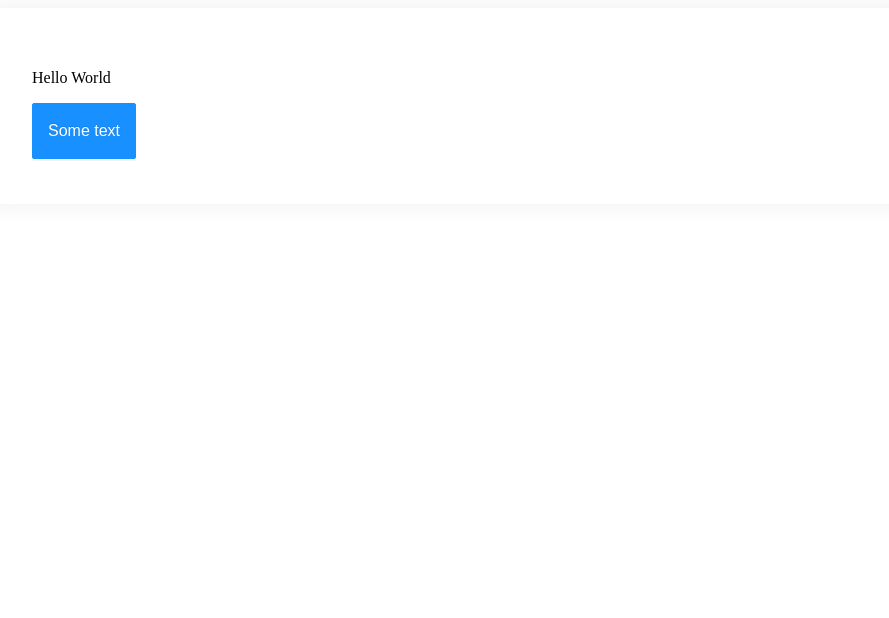
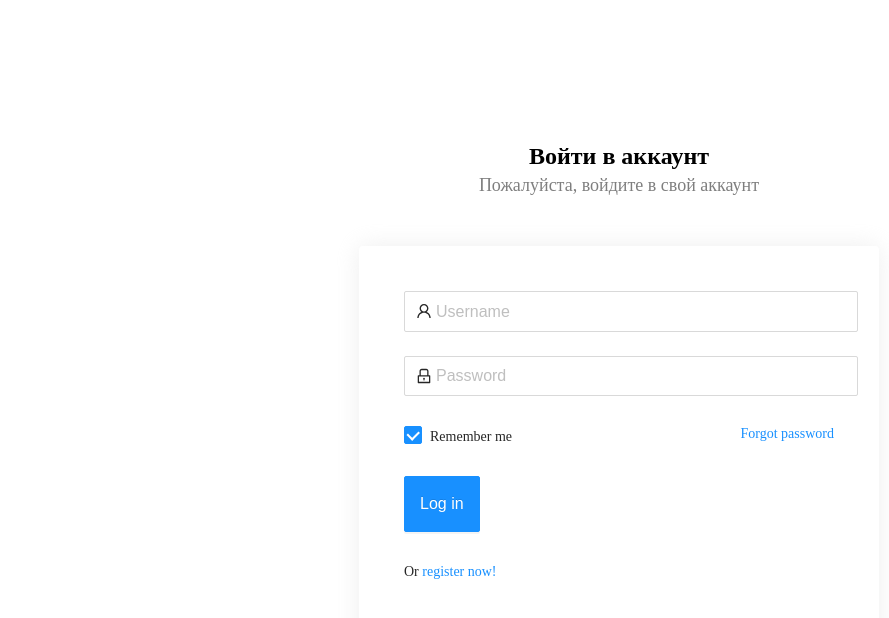
Before and after one commit to Magvin/Chat, a React (Create React App) app: page / in a window 1280 px wide. Shown: the top 618 px of the page, without its empty margins (21-910 px from the left). Built offline with nearby package versions, Linux system fonts and the light colour scheme.

Commit message:
CHAT-0003 Form

```diff
--- a/package.json
+++ b/package.json
@@ -18,6 +18,7 @@
     "babel-preset-react-app": "^9.1.2",
     "camelcase": "^5.3.1",
     "case-sensitive-paths-webpack-plugin": "2.3.0",
+    "classnames": "^2.2.6",
     "css-loader": "3.4.2",
     "dotenv": "8.2.0",
     "dotenv-expand": "5.1.0",
--- a/src/App.jsx
+++ b/src/App.jsx
@@ -1,15 +1,10 @@
 import React from 'react';
-import Button from './components/Button';
-import Block from './components/Block';
+import { Auth } from './pages/Home';
 
 function App() {
   return (
-    <div className="App">
-      <Block>
-        <p>Hello World</p>
-        <Button size="large" type="primary">Some text</Button>
-      </Block>
-
+    <div className="wrapper">
+      <Auth />
     </div>
   );
 }
--- a/src/components/Block/index.jsx
+++ b/src/components/Block/index.jsx
@@ -1,5 +1,6 @@
 import React from 'react';
 import PropTypes from 'prop-types';
+import classnames from 'classnames';
 
 // Utils
 import { classModifier } from '../../utils/utils';
@@ -7,8 +8,8 @@ import { classModifier } from '../../utils/utils';
 // CSS
 import './Block.scss';
 
-const Block = ({ children }) => (
-  <div className={classModifier('block')}>{children}</div>
+const Block = ({ children, className }) => (
+  <div className={classnames(classModifier('block'), className)}>{children}</div>
 );
 
 Block.defaultProps = {
--- /dev/null
+++ b/src/components/Input/Input.scss
@@ -0,0 +1 @@
+@import '~antd/lib/input/style/index.css';
--- /dev/null
+++ b/src/pages/Auth/Auth.scss
@@ -0,0 +1,43 @@
+@import '~antd/lib/input/style/index.css';
+@import '~antd/lib/form/style/index.css';
+@import '~antd/lib/checkbox/style/index.css';
+@import '~antd/lib/icon/style/index.css';
+
+.auth {
+    display: flex;
+    justify-content: center;
+    align-items: center;
+    height: 100%;
+
+    &__top {
+        text-align: center;
+        margin-bottom: 50px;
+        h2 {
+            font-size: 24px;
+            margin-bottom: 0;
+            margin-bottom: 5px;
+        }
+        p {
+            font-size: 18px;
+            line-height: 21px;
+            letter-spacing:1;
+            opacity: 0.5;
+
+        }
+    }
+    .chat-block {
+        width: 430px;
+    }
+    .login-form {
+        width: 430px;
+      }
+      .login-form-forgot {
+        float: right;
+      }
+      .ant-col-rtl .login-form-forgot {
+        float: left;
+      }
+      .login-form-button {
+        width: 100%;
+      }
+}
--- /dev/null
+++ b/src/pages/Auth/index.jsx
@@ -0,0 +1,81 @@
+import React, { useState } from 'react';
+import {
+  Form, Icon, Input, Checkbox,
+} from 'antd';
+import { UserOutlined, LockOutlined } from '@ant-design/icons';
+import Button from '../../components/Button';
+import Block from '../../components/Block';
+
+// CSS
+import './Auth.scss';
+
+const Auth = () => {
+  const [nameIsValid, setNameValid] = useState('');
+  const onFinish = (values) => {
+    if (values.length >= 4) {
+      setNameValid('success');
+    } else if (values.length < 4) {
+      setNameValid('error');
+    }
+  };
+  return (
+    <section className="auth">
+      <div className="auth__content">
+        <div className="auth__top">
+          <h2>Войти в аккаунт</h2>
+          <p>Пожалуйста, войдите в свой аккаунт</p>
+        </div>
+        <Block>
+          <Form
+            name="normal_login"
+            className="login-form"
+            initialValues={{ remember: true }}
+          >
+            <Form.Item
+              name="username"
+              rules={[{ required: true, message: 'Please input your Username!' }]}
+              validateStatus={nameIsValid}
+              hasFeedback
+            >
+              <Input prefix={<UserOutlined className="site-form-item-icon" />} placeholder="Username" size="large" onChange={(event) => onFinish(event.target.value)} />
+            </Form.Item>
+            <Form.Item
+              name="password"
+              rules={[{ required: true, message: 'Please input your Password!' }]}
+            >
+              <Input
+                prefix={<LockOutlined className="site-form-item-icon" />}
+                type="password"
+                placeholder="Password"
+                size="large"
+              />
+            </Form.Item>
+            <Form.Item>
+              <Form.Item name="remember" valuePropName="checked" noStyle>
+                <Checkbox>Remember me</Checkbox>
+              </Form.Item>
+
+              <a className="login-form-forgot" href="">
+                Forgot password
+              </a>
+            </Form.Item>
+
+            <Form.Item>
+              <Button size="large" type="primary" className="login-form-button" htmlType="submit">Log in</Button>
+            </Form.Item>
+            <Form.Item>
+              <span>
+                Or
+                <a href=""> register now!</a>
+              </span>
+            </Form.Item>
+          </Form>
+
+        </Block>
+      </div>
+
+    </section>
+  );
+};
+
+export default Auth;
--- /dev/null
+++ b/src/pages/Home/index.jsx
@@ -0,0 +1 @@
+export { default as Auth } from '../Auth';
--- a/src/styles/_variables.scss
+++ b/src/styles/_variables.scss
@@ -3,3 +3,5 @@ $prefix: chat-;
 // Colors
 $white: #fff;
 $whitesmoke-40: #d6d6d666;
+$black: #000;
+$black-10: #202020;
--- a/src/styles/index.scss
+++ b/src/styles/index.scss
@@ -0,0 +1,20 @@
+
+*{
+    padding: 0;
+    margin: 0;
+}
+
+body, html, #root, .wrapper {
+    height: 100%;
+}
+
+a {
+    color: #1890ff;
+    text-decoration: none;
+    background-color: transparent;
+    outline: none;
+    cursor: pointer;
+    -webkit-transition: color 0.3s;
+    transition: color 0.3s;
+    -webkit-text-decoration-skip: objects;
+}
```
Also changed, not shown: .eslintrc.json, 1 other file (tests, documents, lock files or other folders).
